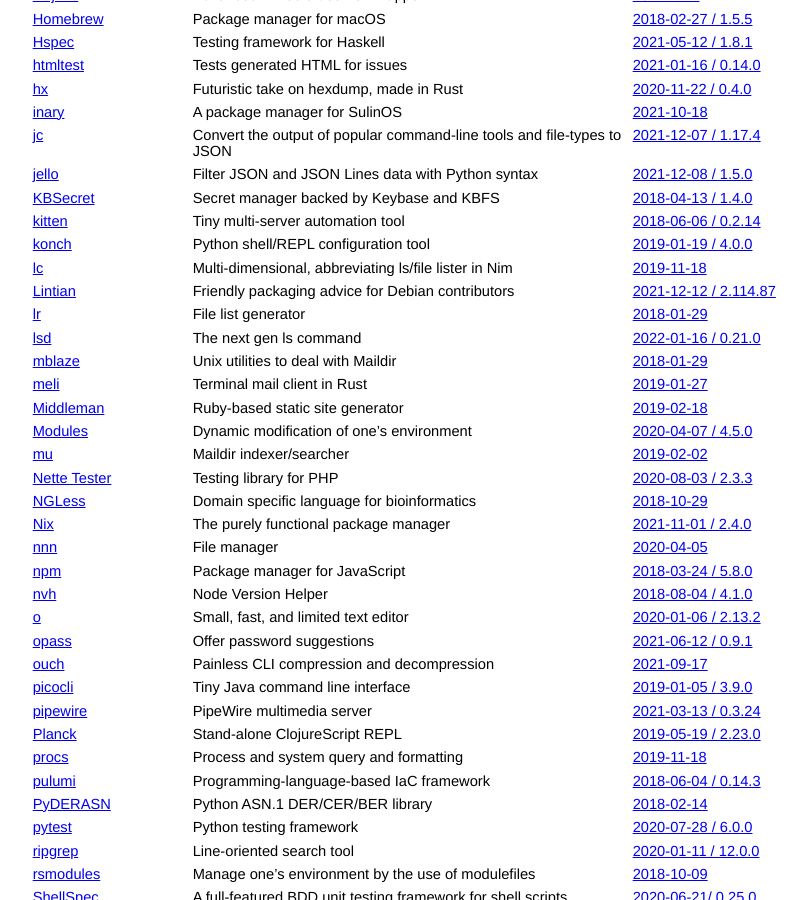
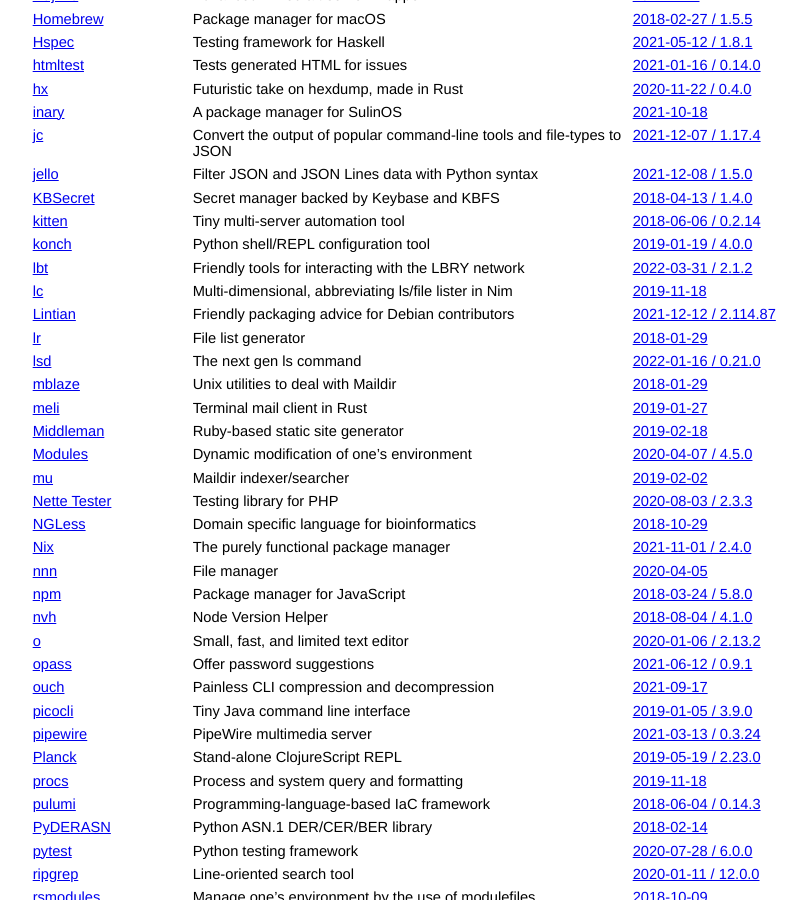
Before and after one commit to jcs/no_color, a Jekyll site: the page built from index.md, in a window 1280 px wide and 900 px high, scrolled down 2850 px. Shown: the whole window, without its empty margins (211-1018 px from the left). Built offline with Jekyll 4.4.1, drawn with Linux system fonts in a browser that asks for light colours; our own code applies the rules of GitHub Pages for plain Markdown files.

Commit message:
Add lbt (#172)

```diff
--- a/index.md
+++ b/index.md
@@ -159,6 +159,7 @@ color via `NO_COLOR`.
 | [KBSecret](https://kbsecret.github.io/) | Secret manager backed by Keybase and KBFS | [2018-04-13 / 1.4.0](https://github.com/kbsecret/kbsecret/commit/d5296054d979a1b1ce07c1be78d56d3d29b62384) |
 | [kitten](https://github.com/hoffa/kitten) | Tiny multi-server automation tool | [2018-06-06 / 0.2.14](https://github.com/hoffa/kitten/commit/88cb015f4ae021a1c00bfc4dc9506a8e14e51bb4) |
 | [konch](https://github.com/sloria/konch) | Python shell/REPL configuration tool | [2019-01-19 / 4.0.0](https://github.com/sloria/konch/blob/master/CHANGELOG.rst#400-2019-01-19) |
+| [lbt](https://gitlab.com/gardenappl/lbt) | Friendly tools for interacting with the LBRY network | [2022-03-31 / 2.1.2](https://gitlab.com/gardenappl/lbt/-/releases/v2.1.2)
 | [lc](https://github.com/c-blake/lc) | Multi-dimensional, abbreviating ls/file lister in Nim | [2019-11-18](https://github.com/c-blake/lc/commit/3f69e692db45c63320c3cbd2d3910208437687f9) |
 | [Lintian](https://lintian.debian.org) | Friendly packaging advice for Debian contributors | [2021-12-12 / 2.114.87](https://salsa.debian.org/lintian/lintian/-/commit/275a48e628120100a38cbcd5a4f7f5b70c5ab47d) |
 | [lr](https://github.com/chneukirchen/lr) | File list generator | [2018-01-29](https://github.com/chneukirchen/lr/commit/8f0ac7c8abb4e0830d6cf72bbbd5f38c44b4266d) |
```
